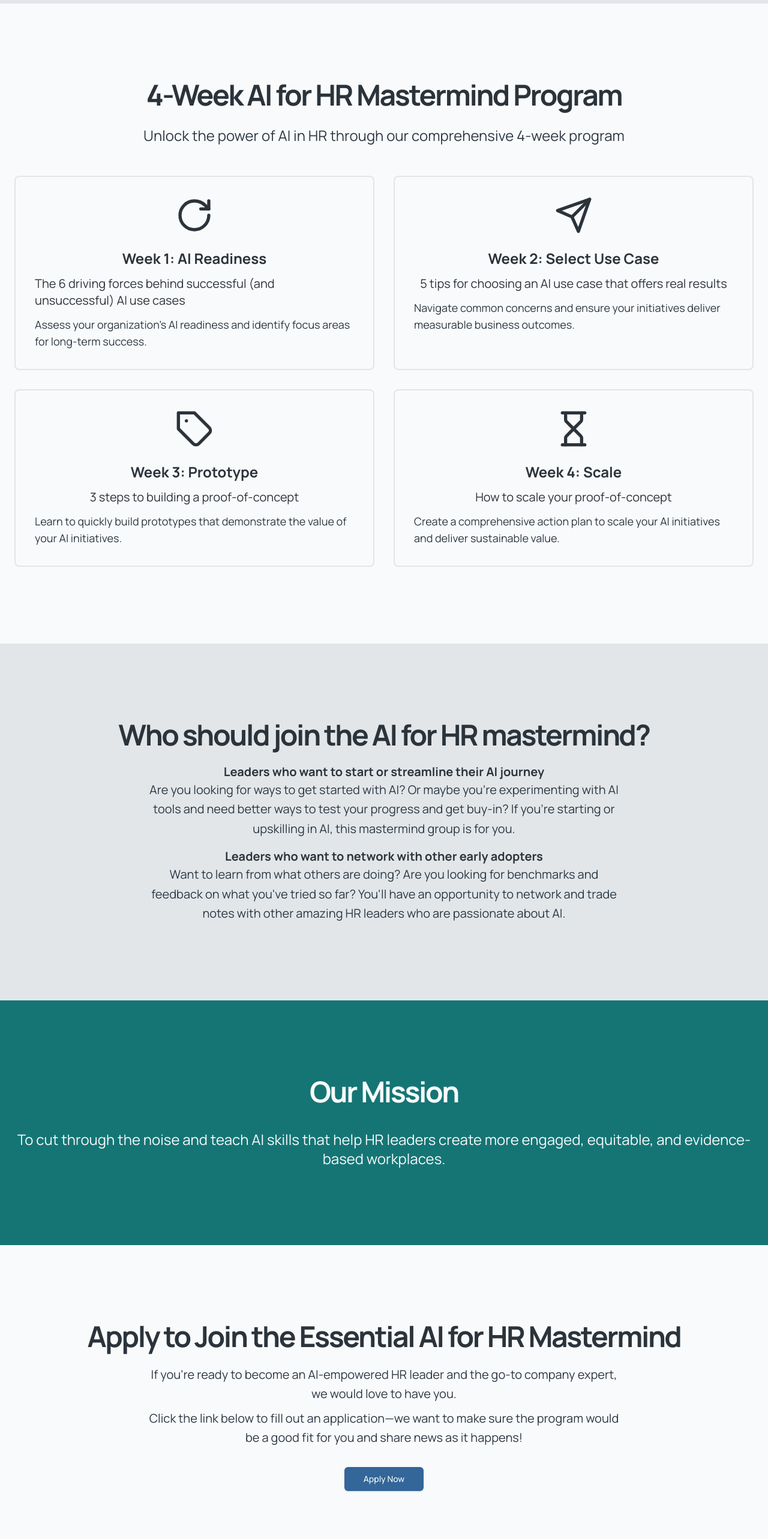
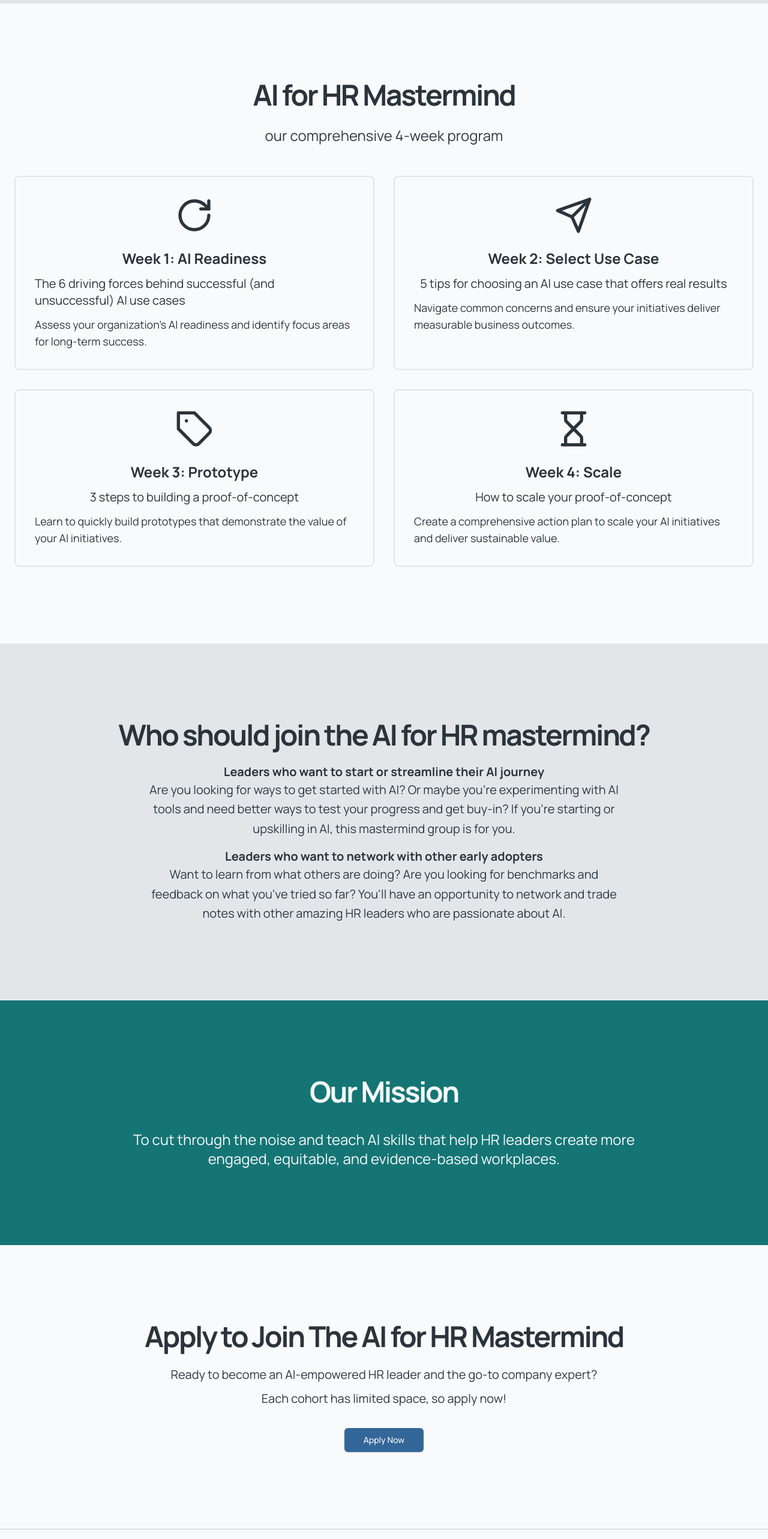
Before and after one commit to SimpleJoySolutions/workplace-labs-mastermind, a Next.js app: page / in a window 1280 px wide. Shown: the part 3480-6046 px from the top of the page at 60% size. Built offline with nearby package versions, Linux system fonts and the light colour scheme.

Commit message:
cleanup and improved CTA

```diff
--- a/src/components/home-body.tsx
+++ b/src/components/home-body.tsx
@@ -261,10 +261,10 @@ export const HomeBody = () => {
             <div className="flex flex-col items-center justify-center space-y-4 text-center">
               <div className="space-y-2">
                 <h2 className="text-3xl font-bold tracking-tighter sm:text-5xl mb-6">
-                  4-Week AI for HR Mastermind Program
+                  AI for HR Mastermind
                 </h2>
                 <p className="max-w-[900px] text-muted-foreground md:text-xl/relaxed lg:text-xl/relaxed xl:text-2xl/relaxed">
-                  Unlock the power of AI in HR through our comprehensive 4-week
+                  our comprehensive 4-week
                   program
                 </p>
               </div>
@@ -433,7 +433,7 @@ export const HomeBody = () => {
               <h2 className="text-3xl font-bold tracking-tighter sm:text-4xl md:text-5xl mb-6">
                 Our Mission
               </h2>
-              <p className=" text-xl md:text-2xl">
+              <p className="max-w-[900px] text-xl md:text-2xl">
                 To cut through the noise and teach AI skills that help HR
                 leaders create more engaged, equitable, and evidence-based
                 workplaces.
@@ -456,16 +456,14 @@ export const HomeBody = () => {
             >
               <div className="space-y-2">
                 <h2 className="text-3xl font-bold tracking-tighter sm:text-5xl mb-6">
-                  Apply to Join the Essential AI for HR Mastermind
+                  Apply to Join The AI for HR Mastermind
                 </h2>
                 <p className="section-paragraph">
-                  If you're ready to become an AI-empowered HR leader and
-                  the go-to company expert, we would love to have you.
+                  Ready to become an AI-empowered HR leader and
+                  the go-to company expert?
                 </p>
                 <p className="section-paragraph">
-                  Click the link below to fill out an application—we want to
-                  make sure the program would be a good fit for you and share
-                  news as it happens!
+                  Each cohort has limited space, so apply now!
                 </p>
                 <motion.div
                   initial={{ opacity: 0, y: 20 }}
```
